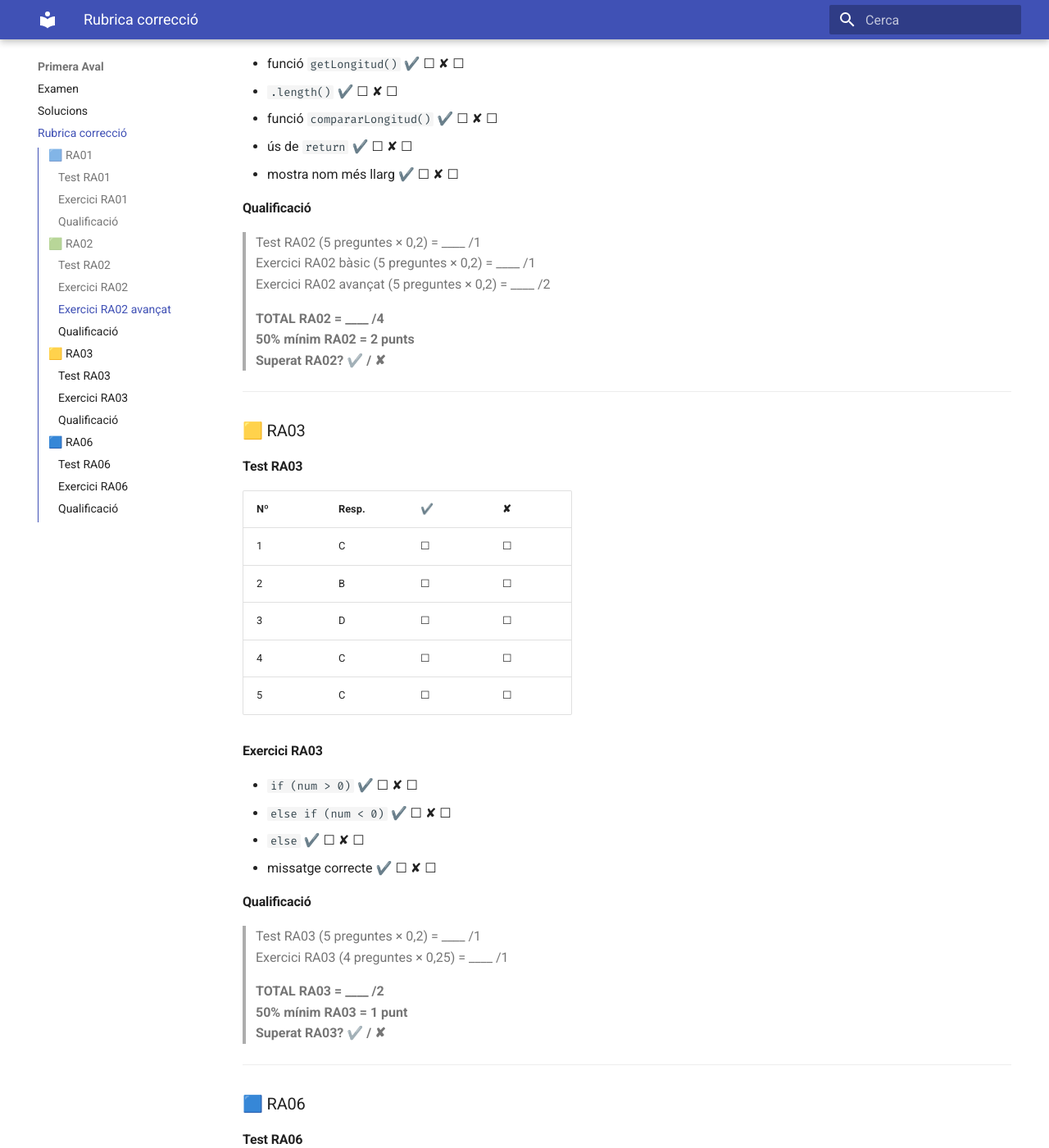
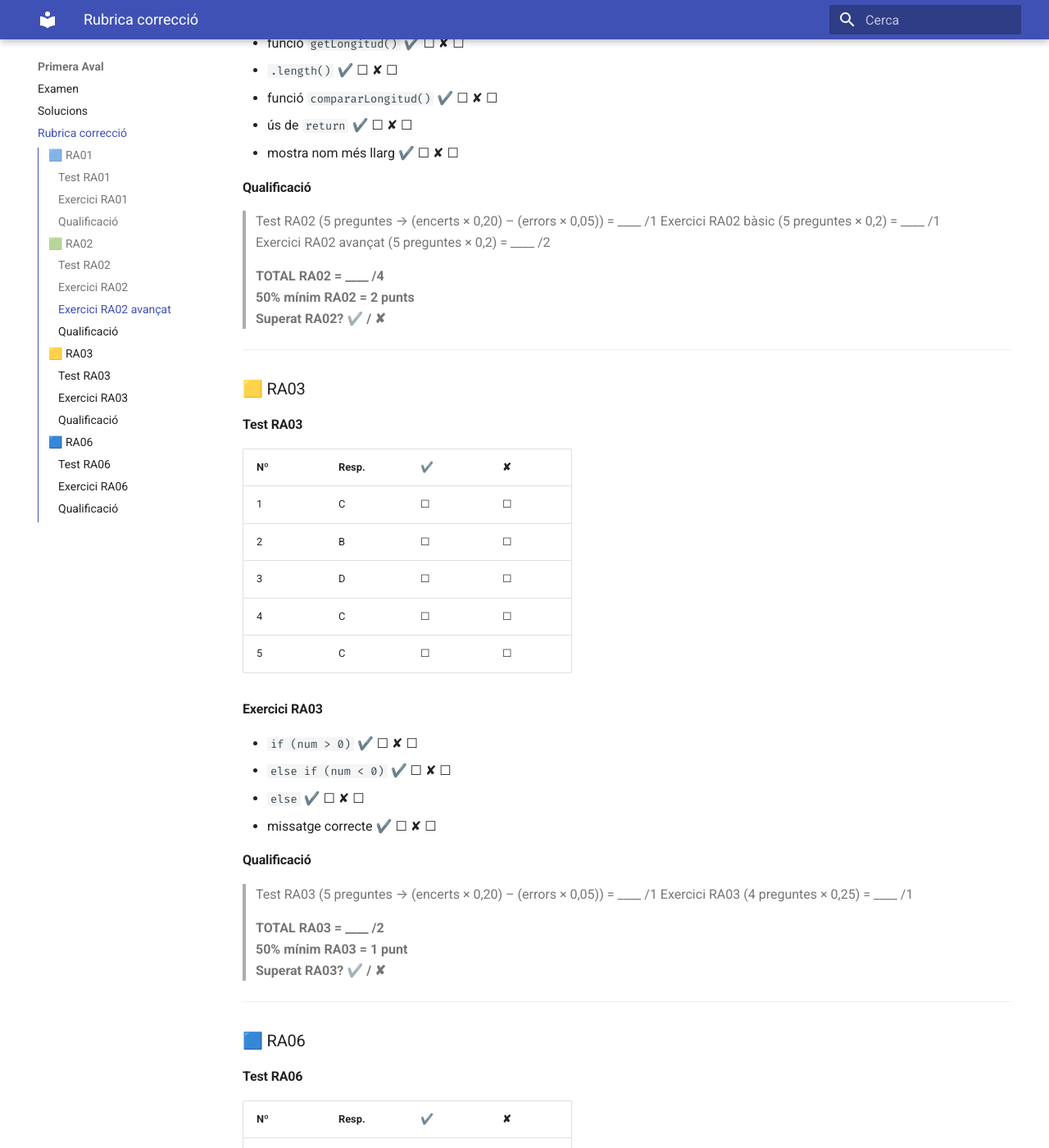
Before and after one commit to mbanulsribes/SimulacresPRG2526, an MkDocs documentation site: the page built from md/1eval/rubrica1e.md, in a window 1280 px wide and 1400 px high, scrolled down 1635 px. Shown: the whole window at 82% size. Built offline with MkDocs 1.6.1 and Material for MkDocs 9.7.7, drawn with Linux system fonts in a browser that asks for light colours; some of the changed text lies outside the part shown.

Commit message:
resta errores

```diff
--- a/md/1eval/rubrica1e.md
+++ b/md/1eval/rubrica1e.md
@@ -21,7 +21,7 @@
 
 
 #### Qualificació
->Test RA01 (5 preguntes × 0,2) = ____ /1
+> Test RA01 (5 preguntes → (encerts × 0,20) – (errors × 0,05)) = ____ /1
 >Exercici RA01 (4 preguntes × 0,25) = ____ /1
 >
 >**TOTAL RA01 = ____ /2**
@@ -59,7 +59,7 @@
 
 #### Qualificació
 
->Test RA02 (5 preguntes × 0,2) = ____ /1
+>Test RA02 (5 preguntes → (encerts × 0,20) – (errors × 0,05)) = ____ /1
 >Exercici RA02 bàsic (5 preguntes × 0,2) = ____ /1
 >Exercici RA02 avançat (5 preguntes × 0,2) = ____ /2
 >
@@ -90,7 +90,7 @@
 
 #### Qualificació
 
->Test RA03 (5 preguntes × 0,2) = ____ /1
+>Test RA03 (5 preguntes → (encerts × 0,20) – (errors × 0,05)) = ____ /1
 >Exercici RA03 (4 preguntes × 0,25) = ____ /1
 >
 >**TOTAL RA03 = ____ /2**
@@ -121,7 +121,7 @@
 
 #### Qualificació
 
->Test RA06 (5 preguntes × 0,2) = ____ /1
+>Test RA06 (5 preguntes → (encerts × 0,20) – (errors × 0,05)) = ____ /1
 >Exercici RA06 (5 preguntes × 0,2) = ____ /1
 >
 >**TOTAL RA06 = ____ /2**
--- a/mkdocs.yml
+++ b/mkdocs.yml
@@ -52,4 +52,4 @@ extra:
 
 plugins:
     - search
-    - page-to-pdf
+   # - page-to-pdf
```
